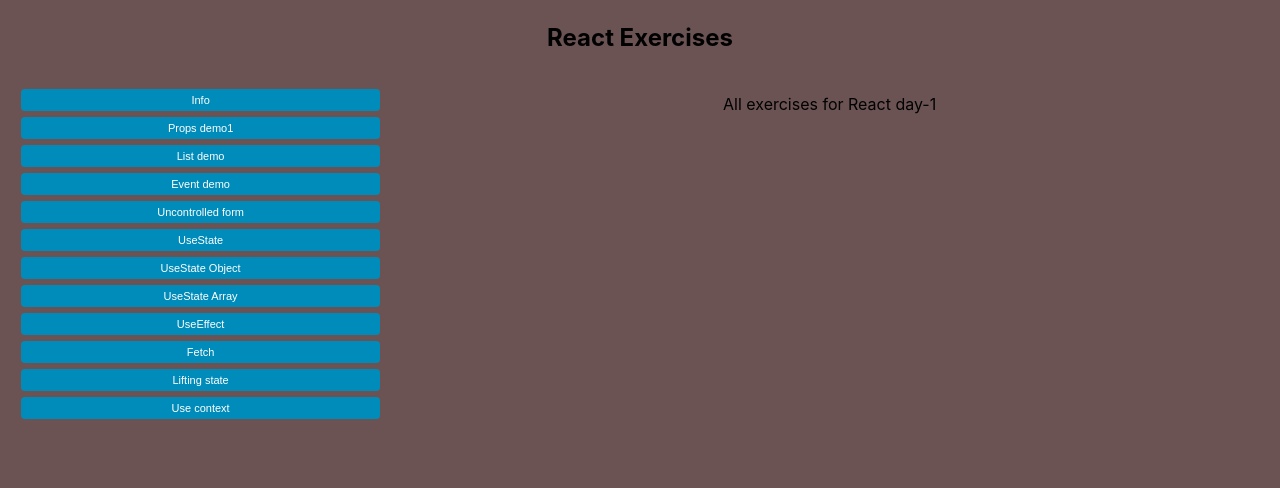
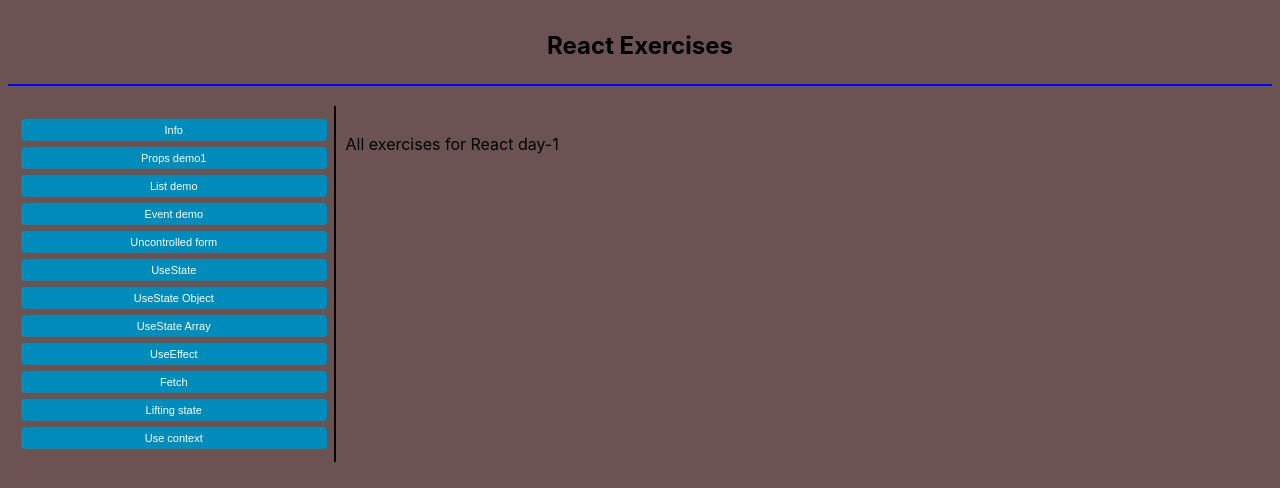
Before and after one commit to AliHMohammad/react-med-lars, a React (Vite) app: page / in a window 1280 px wide. Shown: the top 488 px of the page. Built offline with nearby package versions, Linux system fonts and the light colour scheme.

Commit message:
refactored CSS

```diff
--- a/src/App.css
+++ b/src/App.css
@@ -2,6 +2,28 @@
     max-width: 1280px;
     margin: 0 auto;
     text-align: center;
+}
+
+.exercise-style {
+    flex: 3;
+    padding: 10px;
+    width: 800px;
+    text-align: left;
+    border-left: 2px solid black;
+}
+
+
+.header-style {
+    border-bottom: solid 2px blue;
+    margin-bottom: 20px;
+}
+
+
+.outer-div-style {
+    display: flex;
+    width: 100%;
+    text-align: center;
+    flex-direction: column;
 }
 
 
--- a/src/App.tsx
+++ b/src/App.tsx
@@ -11,15 +11,9 @@ import UseEffectDemo from './exercises/UseEffectDemo.tsx';
 import FetchDemo from './exercises/FetchDemo.tsx';
 import LiftingState from './exercises/LiftingState.tsx';
 import ContextDemo from './exercises/ContextDemo.tsx';
-//import { exerciseStyle, headerStyle, outerDivStyle } from "./exerciseStyles";
 
 export default function App() {
 	const [selectedView, setSelectedView] = useState('info');
-	let headerStyle;
-	const outerDivStyle = {};
-	const exerciseStyle = {
-		width: '70%'
-	};
 
 	function handleSelected(selected: string) {
 		setSelectedView(selected);
@@ -31,15 +25,15 @@ export default function App() {
 
 	return (
 		<>
-			<div style={outerDivStyle}>
-				<div style={headerStyle}>
+			<div className="outer-div-style">
+				<div className="header-style">
 					<h2>React Exercises</h2>
 				</div>
 				<div style={{ display: 'flex' }}>
 					<div style={{ flex: 1, padding: 10 }}>
 						<Buttons onSelected={handleSelected} btnStyle={btnStyle} />
 					</div>
-					<div style={exerciseStyle}>
+					<div className="exercise-style">
 						{selectedView == 'info' && <p>All exercises for React day-1</p>}
 						{selectedView == 'props1' && <Propsdemo title="Profiles" />}
 						{selectedView == 'list' && <ListDemo title="List Demo" />}
```
